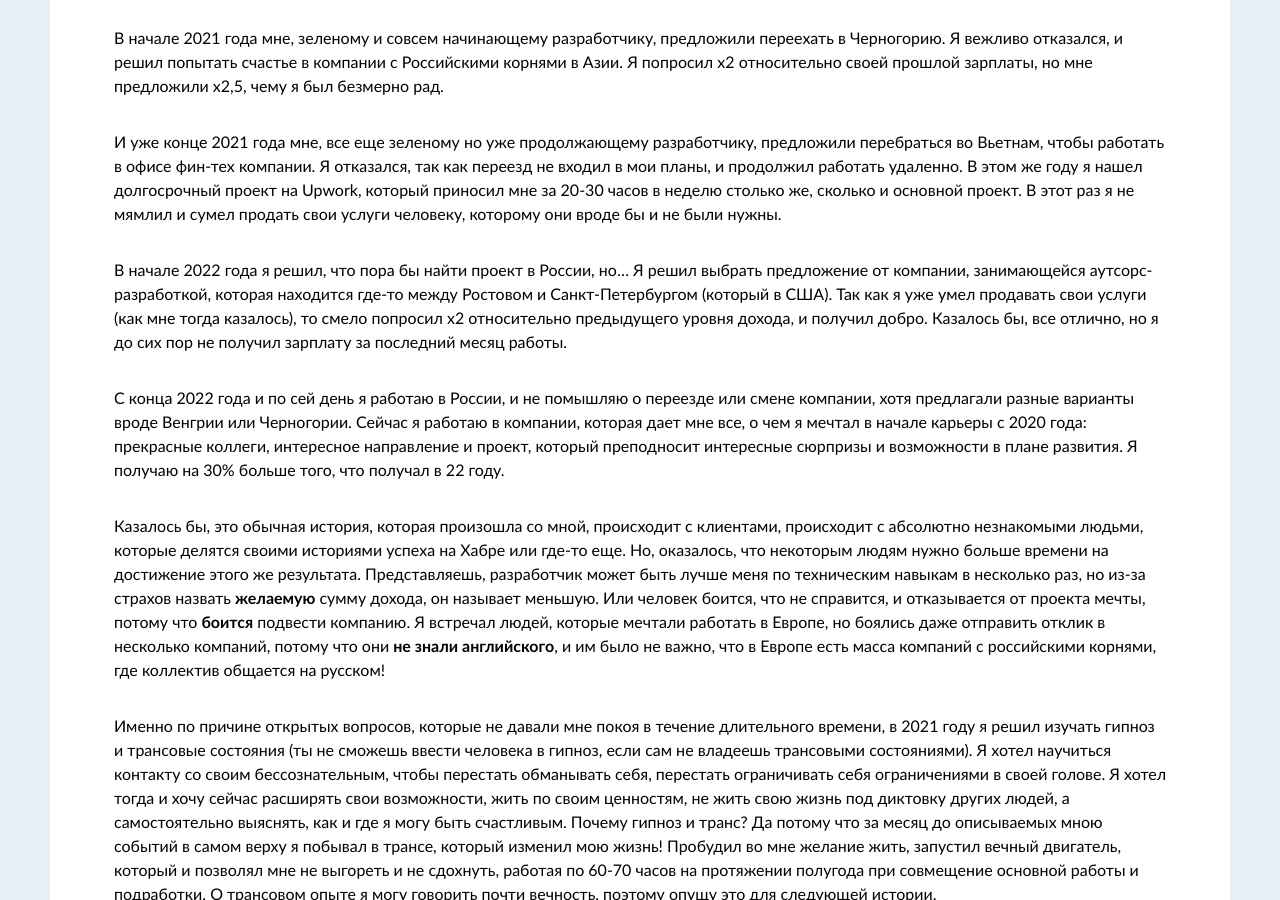
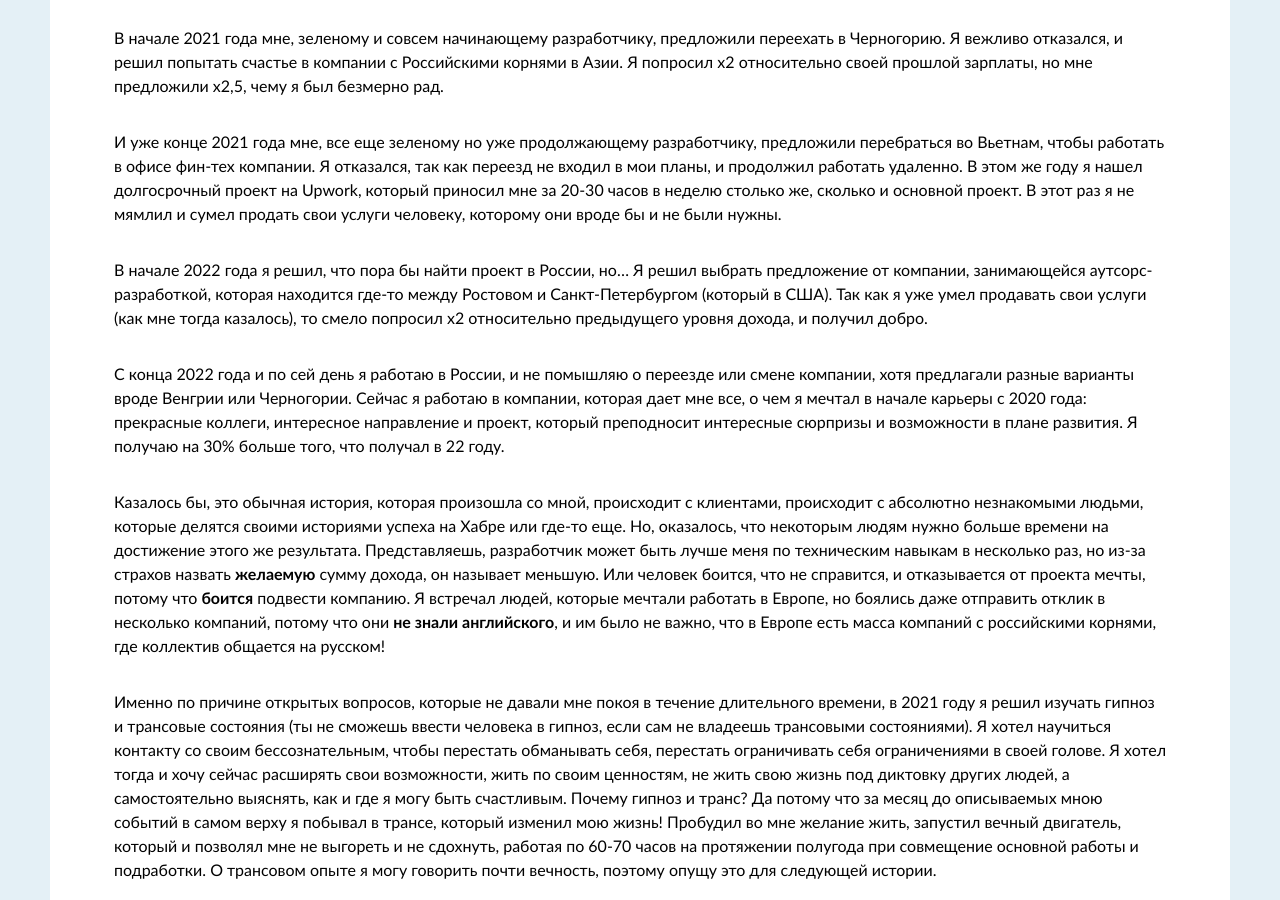
Before and after one commit to ruslankurmanaleev/ruslankurmanaleev.github.io, a Jekyll site: the page built from _posts/2023-09-12-первый.markdown, in a window 1280 px wide and 900 px high, scrolled down 403 px. Built offline with Jekyll 4.4.1, drawn with Linux system fonts in a browser that asks for light colours.

Commit message:
Update first text

```diff
--- a/_posts/2023-09-12-первый.markdown
+++ b/_posts/2023-09-12-первый.markdown
@@ -11,7 +11,7 @@ metatags: noindex, follow
 
 И уже конце 2021 года мне, все еще зеленому но уже продолжающему разработчику, предложили перебраться во Вьетнам, чтобы работать в офисе фин-тех компании. Я отказался, так как переезд не входил в мои планы, и продолжил работать удаленно. В этом же году я нашел долгосрочный проект на Upwork, который приносил мне за 20-30 часов в неделю столько же, сколько и основной проект. В этот раз я не мямлил и сумел продать свои услуги человеку, которому они вроде бы и не были нужны.
 
-В начале 2022 года я решил, что пора бы найти проект в России, но... Я решил выбрать предложение от компании, занимающейся аутсорс-разработкой, которая находится где-то между Ростовом и Санкт-Петербургом (который в США). Так как я уже умел продавать свои услуги (как мне тогда казалось), то смело попросил х2 относительно предыдущего уровня дохода, и получил добро. Казалось бы, все отлично, но я до сих пор не получил зарплату за последний месяц работы.
+В начале 2022 года я решил, что пора бы найти проект в России, но... Я решил выбрать предложение от компании, занимающейся аутсорс-разработкой, которая находится где-то между Ростовом и Санкт-Петербургом (который в США). Так как я уже умел продавать свои услуги (как мне тогда казалось), то смело попросил х2 относительно предыдущего уровня дохода, и получил добро.
 
 С конца 2022 года и по сей день я работаю в России, и не помышляю о переезде или смене компании, хотя предлагали разные варианты вроде Венгрии или Черногории. Сейчас я работаю в компании, которая дает мне все, о чем я мечтал в начале карьеры с 2020 года: прекрасные коллеги, интересное направление и проект, который преподносит интересные сюрпризы и возможности в плане развития. Я получаю на 30% больше того, что получал в 22 году.
 
```
